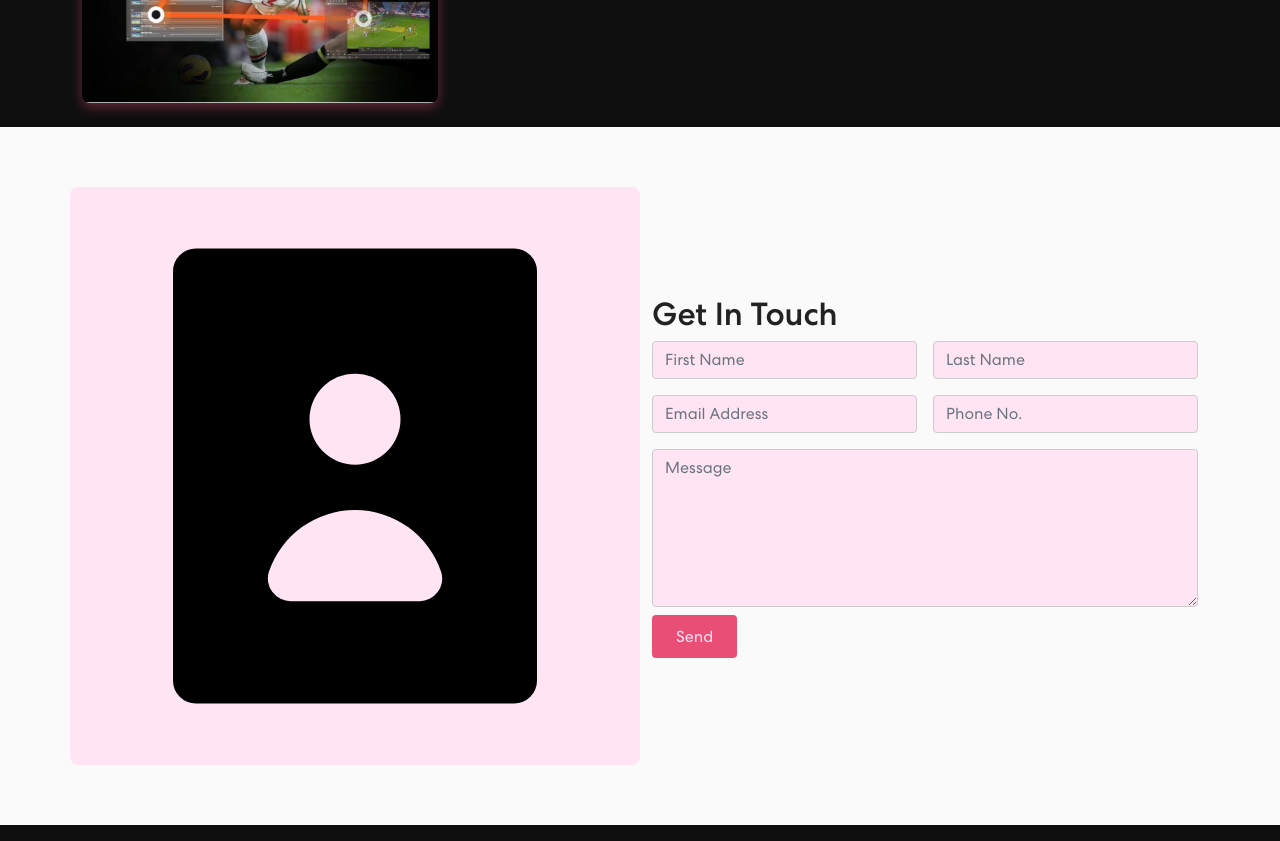
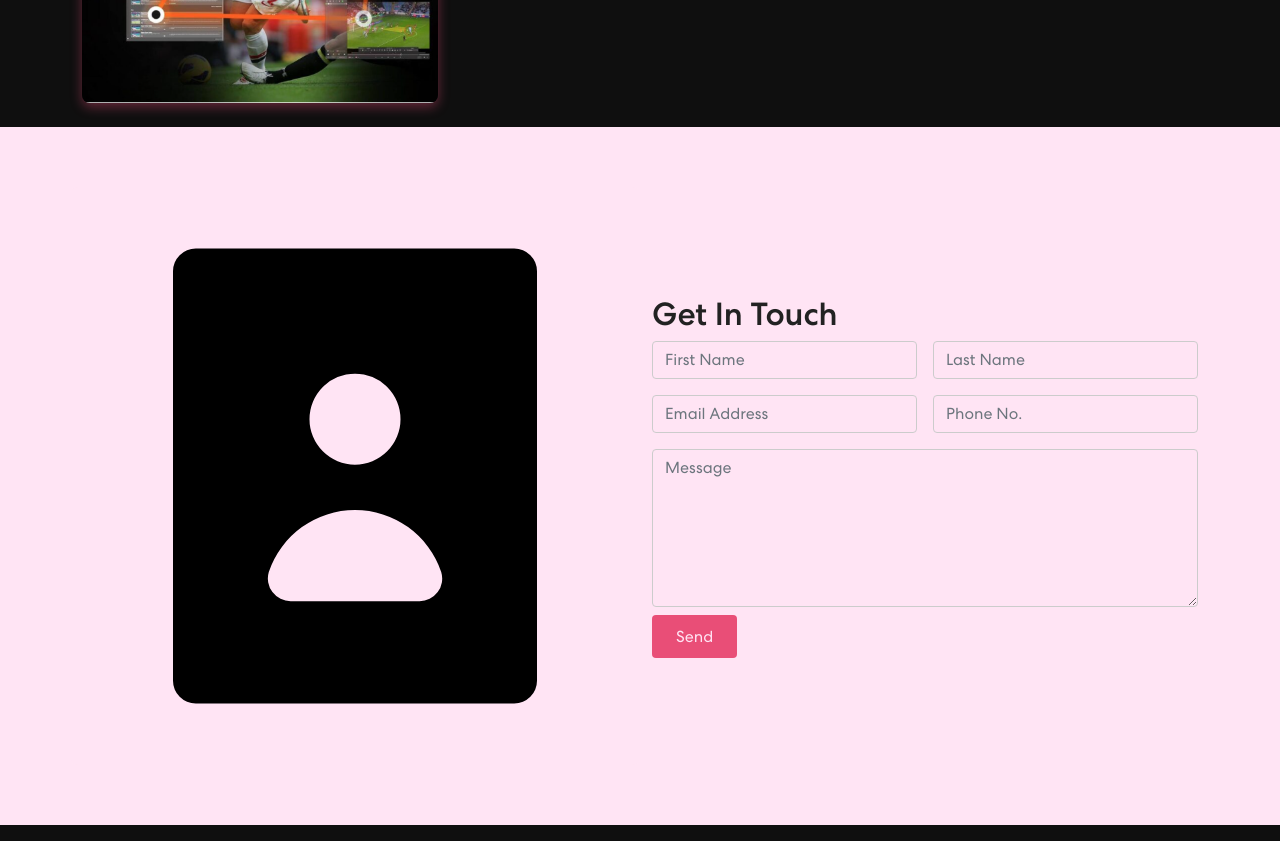
Before and after one commit to JohnD26/my-portfolio, a React (Create React App) app: page /#/ in a window 1280 px wide. Shown: the part 1140-1981 px from the top of the page. Built offline with nearby package versions, Linux system fonts and the light colour scheme.

Commit message:
Fine tuning

```diff
--- a/src/App.css
+++ b/src/App.css
@@ -309,8 +309,8 @@ h1, h2, h3, h4, h5, h6 {
 
 /* Contact image */
 :root {
-  /* new vars for the Contact section */
-  --contact-bg:    #fafafa;  /* very light grey */
+  /*  the Contact section */
+  --contact-bg:   #ffe4f4;  /* very light pink */
   --contact-text:  #222222;  /* dark charcoal */
   --input-border:  #cccccc;  /* light border */
 }
```
